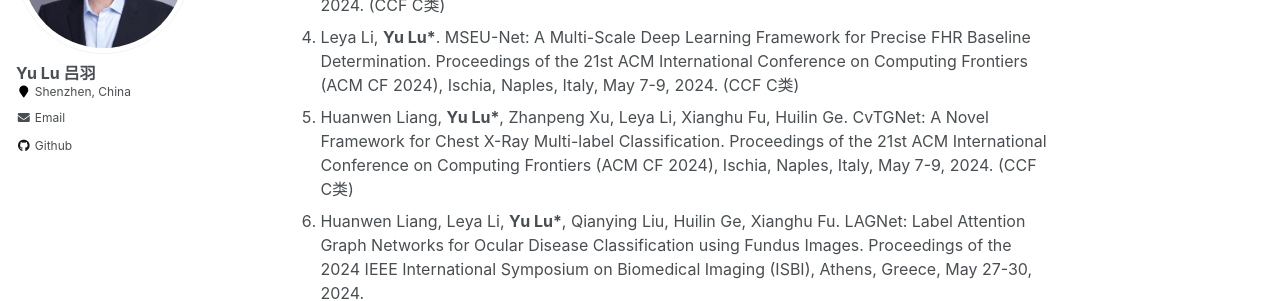
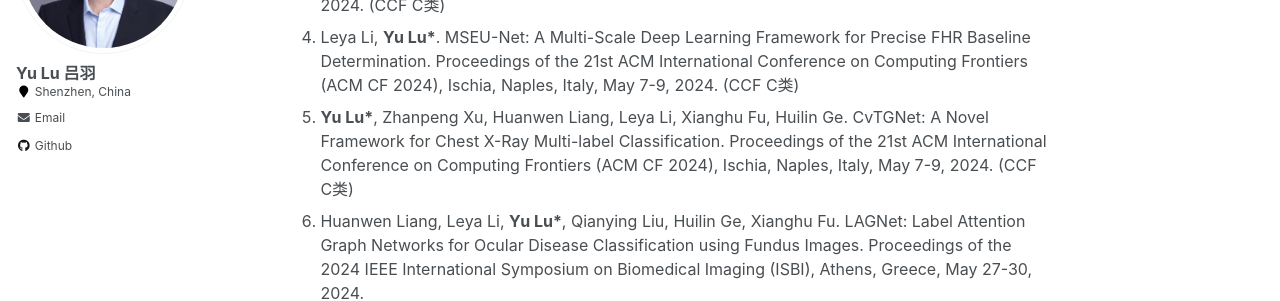
Before and after one commit to YukariUmezawa/lvyu.github.io, a Jekyll site: the page built from _pages/about.md, in a window 1280 px wide and 900 px high, scrolled down 4205 px. Shown: the part 153-454 px from the top of the window. Built offline with Jekyll 4.4.1, drawn with Linux system fonts in a browser that asks for light colours.

```diff
--- a/_pages/about.md
+++ b/_pages/about.md
@@ -111,7 +111,7 @@ News
 2. Zhenpeng Xu, Pan Sun, __Yu Lu*__, Huilin Ge, Meng Li, Yingjian Qi. Intuitive UAV Operation: A Novel Dataset and Benchmark for Multi-Distance Gesture Recognition. Proceedings of the 2024 International Joint Conference on Neural Networks (IJCNN), Yokohama, Japan, June 30-July 5, 2024. (CCF C类)
 3. Ruijie Zhao, __Yu Lu*__, Leya Li, Huilin Ge, Xianghua Fu. MSEU-Net: AMRUNet: An Attention-Guided MultiResUNet for Continuous Noninvasive Blood Pressure Estimation. Proceedings of the 2024 International Joint Conference on Neural Networks (IJCNN), Yokohama, Japan, June 30-July 5, 2024. (CCF C类)
 4. Leya Li, __Yu Lu*__. MSEU-Net: A Multi-Scale Deep Learning Framework for Precise FHR Baseline Determination. Proceedings of the 21st ACM International Conference on Computing Frontiers (ACM CF 2024), Ischia, Naples, Italy, May 7-9, 2024. (CCF C类)
-5. Huanwen Liang, __Yu Lu*__, Zhanpeng Xu, Leya Li, Xianghu Fu, Huilin Ge. CvTGNet: A Novel Framework for Chest X-Ray Multi-label Classification. Proceedings of the 21st ACM International Conference on Computing Frontiers (ACM CF 2024), Ischia, Naples, Italy, May 7-9, 2024. (CCF C类)
+5. __Yu Lu*__, Zhanpeng Xu, Huanwen Liang, Leya Li, Xianghu Fu, Huilin Ge. CvTGNet: A Novel Framework for Chest X-Ray Multi-label Classification. Proceedings of the 21st ACM International Conference on Computing Frontiers (ACM CF 2024), Ischia, Naples, Italy, May 7-9, 2024. (CCF C类)
 6. Huanwen Liang, Leya Li, __Yu Lu*__, Qianying Liu, Huilin Ge, Xianghu Fu. LAGNet: Label Attention Graph Networks for Ocular Disease Classification using Fundus Images. Proceedings of the 2024 IEEE International Symposium on Biomedical Imaging (ISBI), Athens, Greece, May 27-30, 2024.
 7. Leying Zhang, Xiaokang Deng, __Yu Lu*__. Segment Anything Model (SAM) for Medical Image Segmentation: A Preliminary Review. Proceedings of the IEEE International Conference on Bioinformatics and Biomedicine (BIBM 2023), Istanbul, Turkey, December 5-8, 2023. (CCF B类)
 8. __Yu Lu*__, Huanwen Liang, Zichang Yu, Xianghu Fu. MT-1DCG: A Novel Model for Multivariate Time Series Classification. Proceedings of the 19th International Conference on Intelligent Computing (ICIC 2023), 222–234, Zhengzhou, China, August 10-13, 2023. (CCF C类)
```
